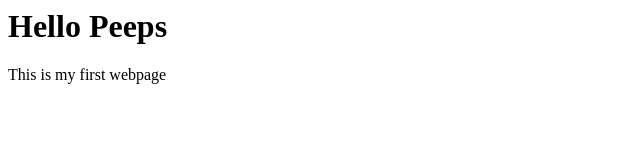
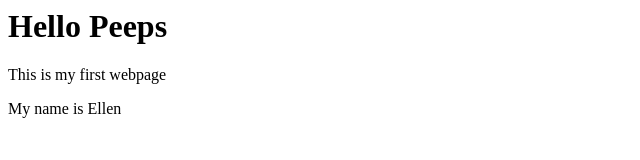
Before and after one commit to EDoep/Barb_website, a plain HTML site: page Index.html in a window 1280 px wide. Shown: the whole page, without its empty margins (0-640 px from the left). Drawn offline with Linux system fonts and the light colour scheme.

Commit message:
Changed 3rd line

```diff
--- a/Index.html
+++ b/Index.html
@@ -1,2 +1,3 @@
 <h1>Hello Peeps</h1>
 <p>This is my first webpage</p>
+<p>My name is Ellen</p>
```
